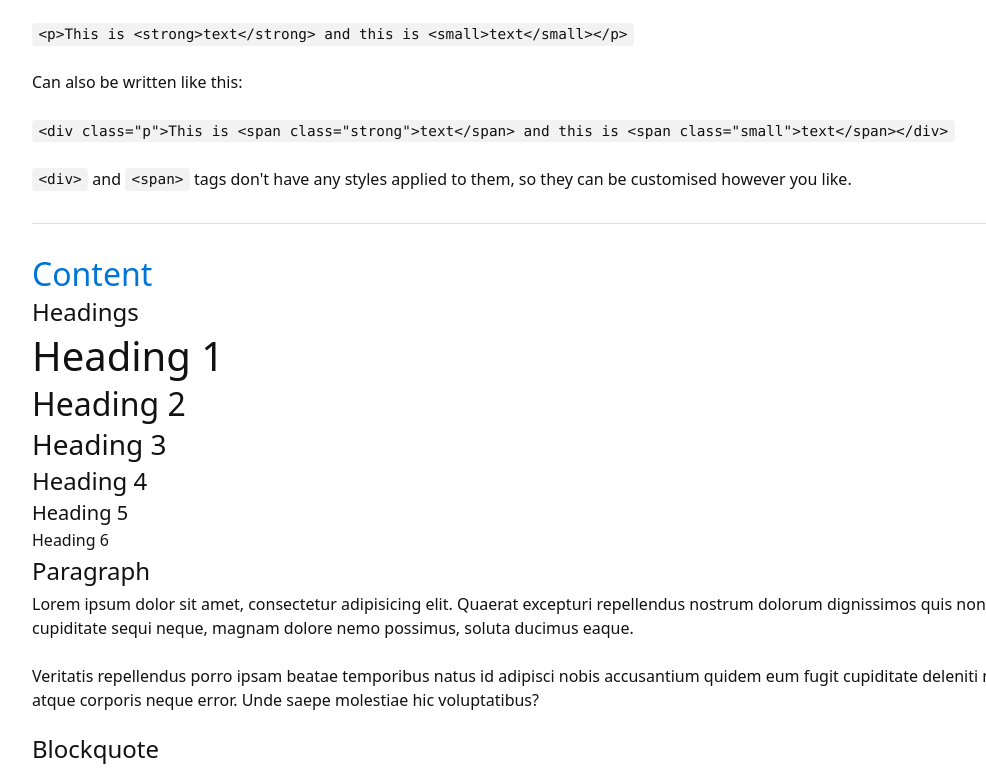
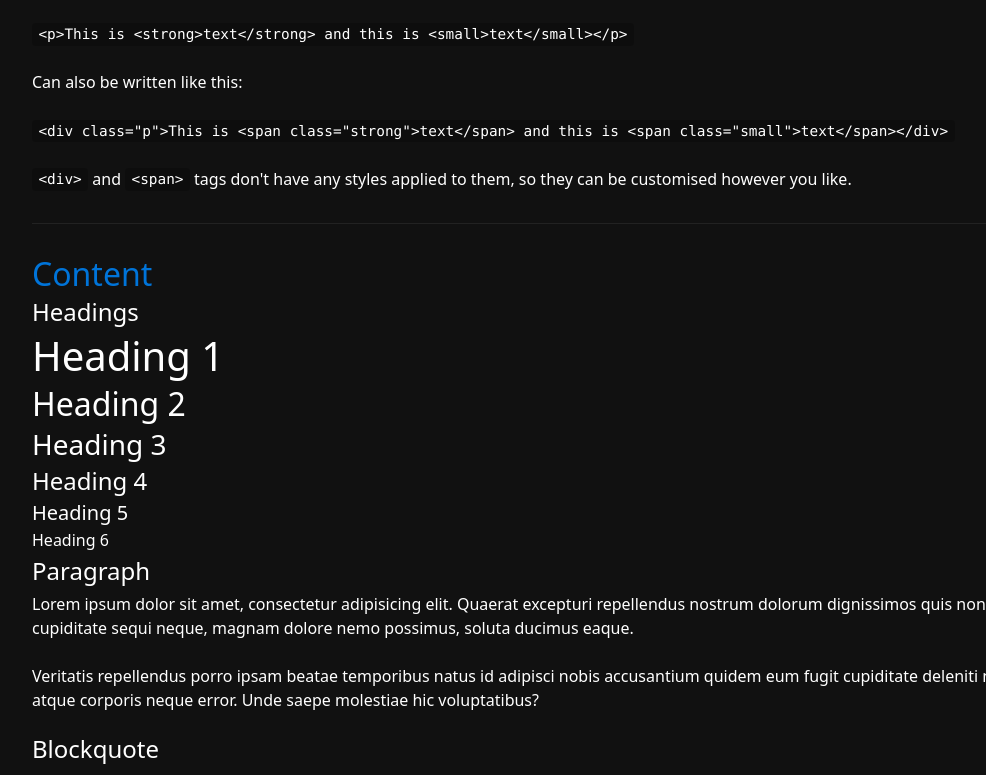
Before and after one commit to evilmarty/html.css, a website: page src/index.html in a window 1280 px wide. Shown: the part 495-1270 px from the top of the page, without its empty margins (0-986 px from the left). Drawn offline with Linux system fonts and the dark colour scheme.

Commit message:
Dark mode support

```diff
--- a/src/html.css
+++ b/src/html.css
@@ -437,6 +437,44 @@
   --spacing-md: 1.5rem;
   --spacing-lg: 2rem;
   --spacing-xl: 2.5rem;
+}
+
+/***************************************************************************************************
+* Dark Mode
+***************************************************************************************************/
+
+@media (prefers-color-scheme: dark) {
+  :root {
+    /* Components */
+    --component-bg-color: #0d0d0d;
+    --component-border-color: #222;
+    --component-box-shadow-inner: inset 0 1px 1px rgba(1, 1, 1, 0.05);
+    --component-box-shadow-outer: 0 1px 0 rgba(1, 1, 1, 0.05);
+
+    /*************************************************************************************************
+    * Content
+    *************************************************************************************************/
+
+    --body-bg-color: var(--color-black);
+    --body-color: var(--color-white);
+
+    --link-color-hover: var(--state-primary-400);
+
+    --mark-color: var(--color-black);
+    --mark-bg-color: var(--color-yellow-500);
+
+    /*************************************************************************************************
+    * Forms
+    *************************************************************************************************/
+    --input-bg-color: var(--color-black);
+
+    /*************************************************************************************************
+    * Tables
+    *************************************************************************************************/
+
+    --table-bg-color: var(--color-black);
+    --table-hover-color: var(--color-black);
+  }
 }
 
 /***************************************************************************************************
```
Also changed, not shown: dist/html.css.
